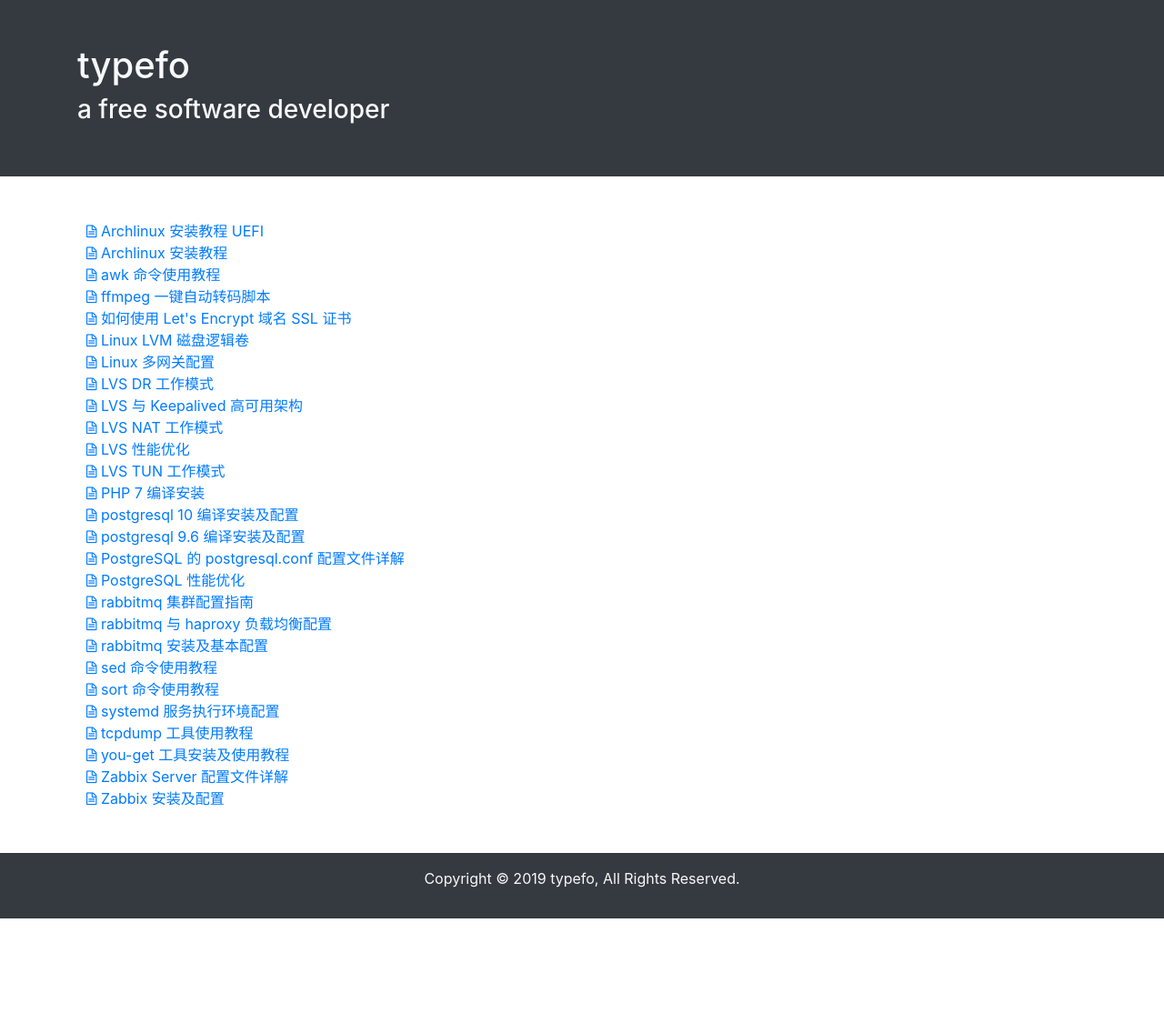
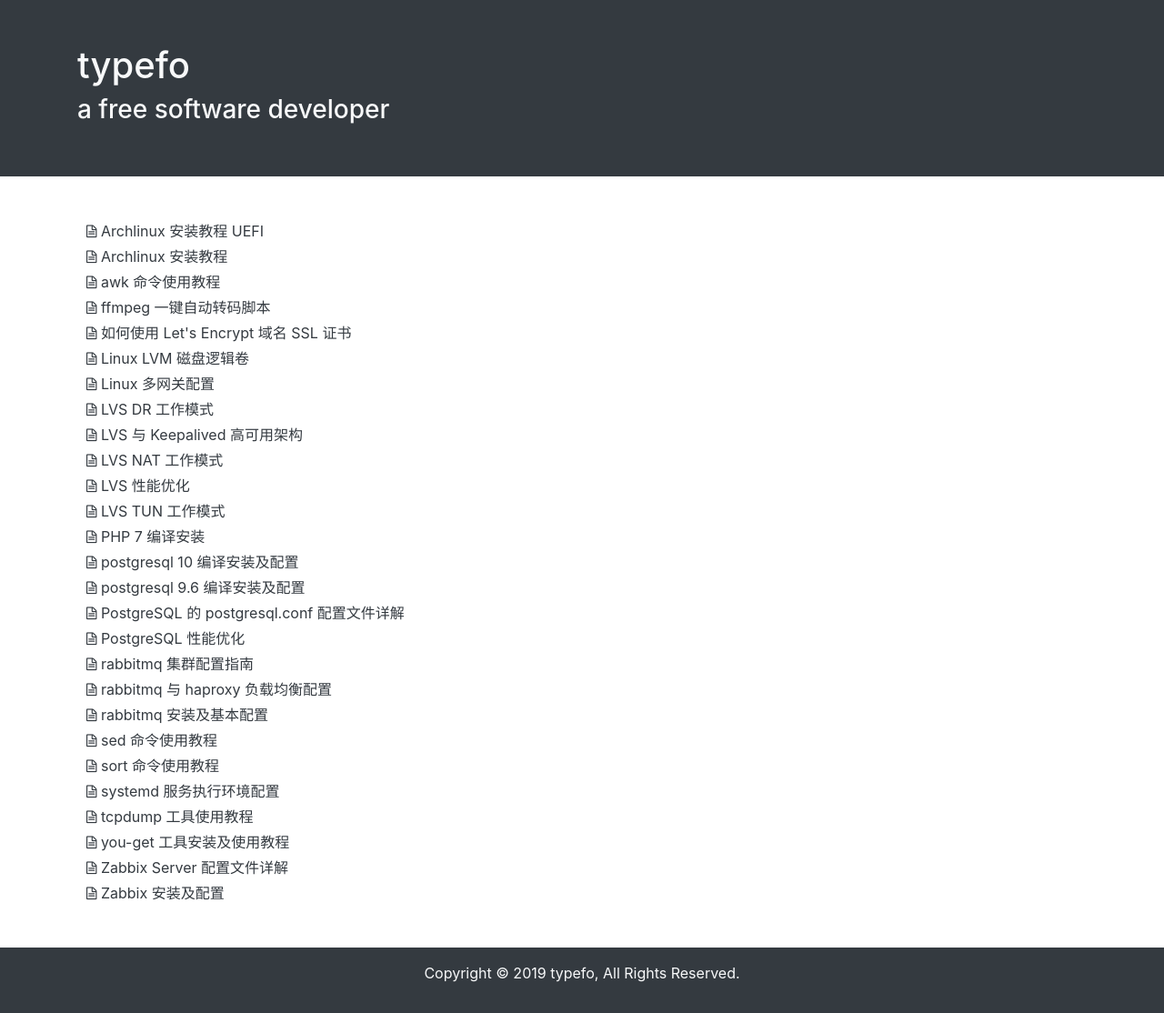
Before and after one commit to ehsud/blog, a Jekyll site: the page built from index.md, in a window 1280 px wide. Shown: the whole page at 91% size. Built offline with Jekyll 4.4.1, drawn with Linux system fonts in a browser that asks for light colours; before the commit the page ends 1010 px from its top, so only the background shows below that.

Commit message:
updated some files

```diff
--- a/_layouts/default.html
+++ b/_layouts/default.html
@@ -29,8 +29,8 @@
                 <ul>
                   {% for page in site.pages %}
                     {% if page.title %}
-                      <li>
-                        <a href="{{ page.url }}"><i class="icon-file-text-alt"></i> {{ page.title }}</a>
+                      <li class="my-1">
+                        <a class="text-dark" href="{{ page.url }}"><i class="icon-file-text-alt"></i> {{ page.title }}</a>
                       </li>
                     {% endif %}
                   {% endfor %}
```
